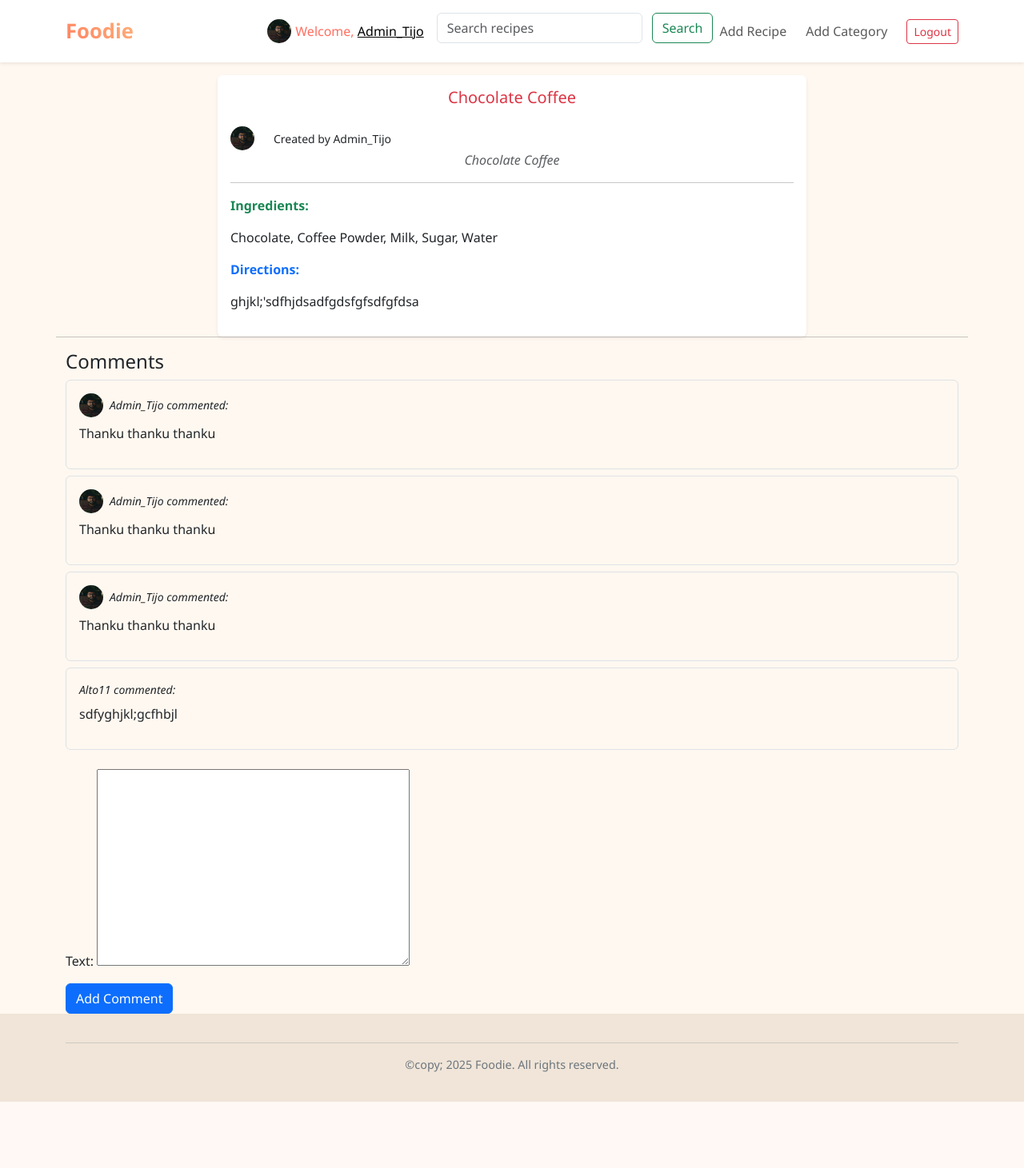
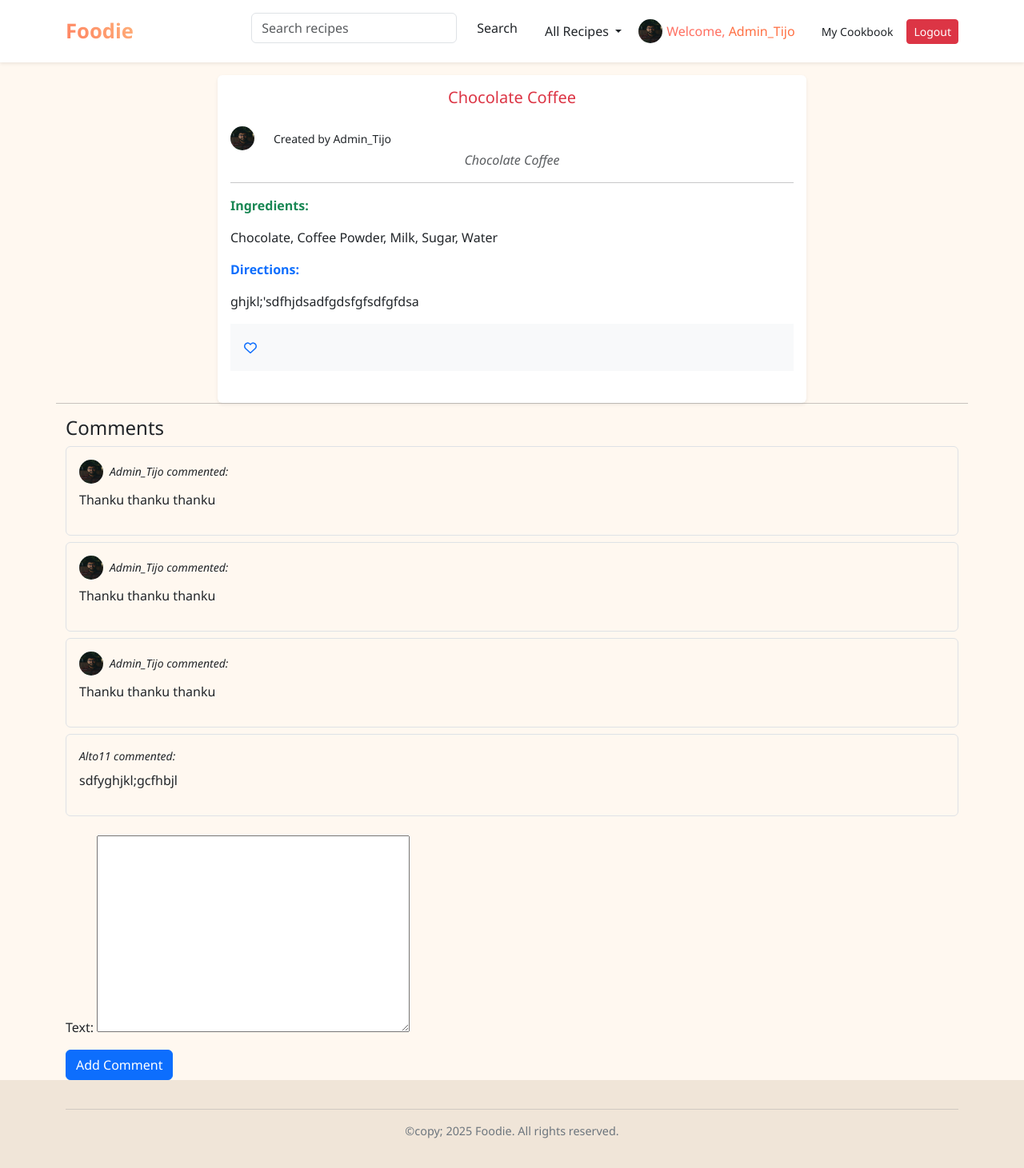
Before and after one commit to Tijo-11/foodie, a Django app: page /recipes/1/ in a window 1280 px wide. Shown: the whole page at 80% size. Before the commit the page ends 1378 px from the top, so only its background shows below. Run offline with Django 5.2, Linux system fonts and the light colour scheme; a user stored in the database is signed in; data comes from the database, SQL or seed files in the repository; both versions use the stored data as it was after the commit; some libraries are stand-ins or nearby versions.

Commit message:
Favourite and cookbook features added

```diff
--- a/foodie/accounts/admin.py
+++ b/foodie/accounts/admin.py
@@ -1,5 +1,8 @@
 from django.contrib import admin
 from .models import UserProfile
 
+# class RecipeAdmin(admin.ModelAdmin):
+#     list_display = ('id', 'name', 'date_added', 'image')
+
 # Register your models here.
 admin.site.register(UserProfile)
--- a/foodie/foodie/settings.py
+++ b/foodie/foodie/settings.py
@@ -29,6 +29,8 @@ INSTALLED_APPS = [
     "django.contrib.staticfiles",
     #installed apps
     'django_bootstrap5',
+    'django.contrib.humanize',
+    'fontawesomefree',
     #custome apps
     'sandbox','foodie_app','recipes', 'comments','accounts',
 ]
@@ -121,3 +123,5 @@ DEFAULT_AUTO_FIELD = "django.db.models.BigAutoField"
 LOGOUT_REDIRECT_URL = "foodie_app:index" # After logout → go to homepage (index)
 LOGIN_REDIRECT_URL = "foodie_app:index" # After login → go to homepage
 LOGIN_URL = "accounts:login"
+
+SESSION_ENGINE = 'django.contrib.sessions.backends.db'
--- a/foodie/notes.txt
+++ b/foodie/notes.txt
@@ -2,4 +2,5 @@ Give class notes based on tansript, don't skip any important detail.
 It should be explanatory. But please do align with the transcript. Don't create
 new features or remove features or use different names. If you find any difficulty in
 understanding anything ask me. Ofcourse this is autogenerated transcript so there will be errors,
- try to minimise them by following a logical flow. Do mention which files to change
+ try to minimise them by following a logical flow. Do mention which files to change. If there is
+ mentioning about documentaion add that too
--- a/foodie/recipes/admin.py
+++ b/foodie/recipes/admin.py
@@ -3,7 +3,7 @@ from .models import Recipe
 
 # Register your models here.
 class RecipeAdmin(admin.ModelAdmin):
-    list_display = ('id', 'name', 'date_added')
+    list_display = ('id', 'name', 'date_added', 'image')
 
 
 admin.site.register(Recipe, RecipeAdmin)
--- a/foodie/recipes/models.py
+++ b/foodie/recipes/models.py
@@ -15,6 +15,11 @@ class Recipe(models.Model):
         null=True,                   # optional
          blank=True )
     user = models.ForeignKey(User, on_delete=models.CASCADE, related_name='recipes', null=True, default=1)
+    favorited_by = models.ManyToManyField(
+        User,
+        related_name="favorite_recipes",
+        blank=True
+    )
 
 
     class Meta:
--- a/foodie/recipes/templates/recipes/recipe.html
+++ b/foodie/recipes/templates/recipes/recipe.html
@@ -38,10 +38,32 @@
         <p>{{ recipe.ingredients }}</p>
         <p><strong class="text-primary">Directions:</strong></p>
         <p>{{ recipe.directions }}</p>
+        {% if user.is_authenticated %}
+        <div class="p-3 mb-4 bg-light">
+          <form
+            method="post"
+            action="{% url 'recipes:toggle_favorite' recipe.id %}"
+          >
+            {% csrf_token %} {% if recipe in user.favorite_recipes.all %}
+            <!-- Already favorited → solid red heart -->
+            <button type="submit" class="btn btn-link p-0 m-0">
+              <i class="fas fa-heart" style="color: red"></i>
+            </button>
+            {% else %}
+            <!-- Not yet favorited → outlined heart -->
+            <button type="submit" class="btn btn-link p-0 m-0">
+              <i class="far fa-heart"></i>
+            </button>
+            {% endif %}
+          </form>
+        </div>
+        {% endif %}
       </div>
     </div>
   </div>
+
   <hr />
+
   <h4>Comments</h4>
   <div class="mb-3">
     {% for comment in comments %}
@@ -64,6 +86,7 @@
   </div>
 
   {% if user.is_authenticated %}
+
   <form method="post">
     {% csrf_token %} {{ comment_form.as_p }}
     <button type="submit" class="btn btn-primary">Add Comment</button>
@@ -73,6 +96,7 @@
     <a href="{% url 'accounts:login' %}" class="btn btn-primary">Log in</a> to
     add a comment.
   </p>
+
   {% endif %}
 </div>
 {% endblock content %}
--- a/foodie/recipes/urls.py
+++ b/foodie/recipes/urls.py
@@ -7,4 +7,10 @@ urlpatterns = [
     path('', views.recipes_view, name='recipes'),
     path('<int:recipe_id>/', views.recipe, name='recipe_detail'),  # Detail page for a single recipe
     path('search/', views.search_results, name='search_results'),
+    path(
+        "recipes/<int:recipe_id>/toggle_favorite/",
+        views.toggle_favorite,
+        name="toggle_favorite"
+    ),
+    path("my-favorites/", views.favorite_recipes, name="favorite_recipes"),
 ]
--- a/foodie/recipes/views.py
+++ b/foodie/recipes/views.py
@@ -2,6 +2,7 @@ from django.shortcuts import render, get_object_or_404, redirect
 from .models import Recipe  # import the Recipe model
 from comments.forms import CommentForm
 from django.db.models import Q
+from django.contrib.auth.decorators import login_required
 
 def recipes_view(request):
     recipes = Recipe.objects.all()  # fetch all recipes
@@ -64,3 +65,33 @@ def search_results(request):
         'results': results,
     }
     return render(request, 'recipes/search_results.html', context)
+
+
+@login_required
+def toggle_favorite(request, recipe_id):
+    # Get the recipe or return 404 if not found
+    recipe = get_object_or_404(Recipe, id=recipe_id)
+
+    # Check if current user already favorited this recipe
+    if request.user in recipe.favorited_by.all():
+        # If yes → remove (unfavorite)
+        recipe.favorited_by.remove(request.user)
+    else:
+        # If not → add to favorites
+        recipe.favorited_by.add(request.user)
+
+    # Redirect back to the recipe detail page
+    return redirect("recipes:recipe_detail", recipe_id=recipe.id)
+
+
+@login_required
+def favorite_recipes(request):
+    user = request.user
+    # Access the related name from Recipe model
+    favorites = user.favorite_recipes.all()
+
+    context = {
+        "recipes": favorites
+    }
+
+    return render(request, "recipes/favorites.html", context)
--- a/foodie/sandbox/urls.py
+++ b/foodie/sandbox/urls.py
@@ -1,9 +1,10 @@
 from django.urls import path
-from .views import RecipeDetailView, feedback, RecipeListView, thank_you
+from .views import RecipeDetailView, feedback, RecipeListView, thank_you, feedback_review
 
 urlpatterns = [
     path("", RecipeListView.as_view(), name="recipe-list"),
     path("<int:pk>/", RecipeDetailView.as_view(), name="recipe-detail"),
     path('feedback/', feedback, name='feedback'),
-     path("thank-you/", thank_you, name="thank_you"),
+    path("thank-you/", thank_you, name="thank_you"),
+    path('feedback/review/', feedback_review, name='feedback_review'),
 ]
--- a/foodie/templates/base.html
+++ b/foodie/templates/base.html
@@ -1,4 +1,4 @@
-{% load django_bootstrap5 %}
+{% load static %} {% load django_bootstrap5 %}
 <!DOCTYPE html>
 <html lang="en">
   <head>
@@ -81,7 +81,40 @@
       .btn-outline-danger {
         margin-left: 0.5rem;
       }
+
+      <style > .btn-foodie {
+        background-color: #ff7043; /* warm orange, inspired by Tasty */
+        color: white;
+        border: none;
+        transition: background-color 0.3s ease;
+      }
+
+      .btn-foodie:hover {
+        background-color: #ff5722; /* slightly darker on hover */
+        color: white;
+      }
+
+      .dropdown-menu a:hover {
+        background-color: #ffe0b2; /* light orange hover for dropdowns */
+      }
+
+      .navbar-text a {
+        color: #ff7043;
+        text-decoration: none;
+      }
+
+      .navbar-text a:hover {
+        text-decoration: underline;
+      }
     </style>
+    <!-- FontAwesome CSS -->
+    <link
+      href="https://cdnjs.cloudflare.com/ajax/libs/font-awesome/6.5.0/css/all.min.css"
+      rel="stylesheet"
+    />
+
+    <!-- FontAwesome JS -->
+    <script src="https://cdnjs.cloudflare.com/ajax/libs/font-awesome/6.5.0/js/all.min.js"></script>
   </head>
   <body>
     <header>
@@ -101,9 +134,57 @@
           >
             <span class="navbar-toggler-icon"></span>
           </button>
+
           <div class="collapse navbar-collapse" id="mainNav">
             <ul class="navbar-nav ms-auto">
+              <!-- Search visible to all users -->
+              <li class="nav-item">
+                <form
+                  class="d-flex mt-2 mb-3"
+                  action="{% url 'recipes:search_results' %}"
+                  method="get"
+                >
+                  {{ search_form.query }}
+                  <button class="btn btn-foodie ms-1" type="submit">
+                    Search
+                  </button>
+                </form>
+              </li>
+
+              <!-- All Recipes with dropdown for authenticated users -->
+              <li class="nav-item dropdown">
+                <a
+                  class="btn btn-foodie dropdown-toggle mx-2"
+                  href="{% url 'recipes:recipes' %}"
+                  id="recipesDropdown"
+                  role="button"
+                  data-bs-toggle="dropdown"
+                  aria-expanded="false"
+                >
+                  All Recipes
+                </a>
+                {% if user.is_authenticated %}
+                <ul class="dropdown-menu" aria-labelledby="recipesDropdown">
+                  <li>
+                    <a
+                      class="dropdown-item"
+                      href="{% url 'foodie_app:add_recipe_no_genre' %}"
+                      >Add Recipe</a
+                    >
+                  </li>
+                  <li>
+                    <a
+                      class="dropdown-item"
+                      href="{% url 'foodie_app:add_category' %}"
+                      >Add Category</a
+                    >
+                  </li>
+                </ul>
+                {% endif %}
+              </li>
+
               {% if user.is_authenticated %}
+              <!-- Profile and Cookbook -->
               <li class="nav-item d-flex align-items-center">
                 {% if user.profile.profile_photo %}
                 <img
@@ -120,37 +201,22 @@
               </li>
 
               <li class="nav-item d-flex align-items-center">
-                <span class="navbar-text"
-                  >Welcome,
-                  <a href="{% url 'accounts:edit_user_profile' %}">
-                    {{ user.username }}
-                  </a></span
+                <span class="navbar-text">
+                  Welcome,
+                  <a href="{% url 'accounts:edit_user_profile' %}"
+                    >{{ user.username }}</a
+                  >
+                </span>
+              </li>
+
+              <li class="nav-item">
+                <a
+                  class="btn btn-foodie btn-sm mx-2"
+                  href="{% url 'recipes:favorite_recipes' %}"
+                  >My Cookbook</a
                 >
               </li>
-              <li class="nav-item">
-                <form
-                  class="d-flex mt-2 mb-3"
-                  action="{% url 'recipes:search_results' %}"
-                  method="get"
-                >
-                  {{ search_form.query }}
-                  <button class="btn btn-outline-success ms-1" type="submit">
-                    Search
-                  </button>
-                </form>
-              </li>
-              <li class="nav-item">
-                <a
-                  class="nav-link"
-                  href="{% url 'foodie_app:add_recipe_no_genre' %}"
-                  >Add Recipe</a
-                >
-              </li>
-              <li class="nav-item">
-                <a class="nav-link" href="{% url 'foodie_app:add_category' %}"
-                  >Add Category</a
-                >
-              </li>
+
               <li class="nav-item d-flex align-items-center">
                 <form
                   method="post"
@@ -158,12 +224,13 @@
                   class="d-inline"
                 >
                   {% csrf_token %}
-                  <button type="submit" class="btn btn-outline-danger btn-sm">
+                  <button type="submit" class="btn btn-danger btn-sm">
                     Logout
                   </button>
                 </form>
               </li>
               {% else %}
+              <!-- Register/Login for unauthenticated users -->
               <li class="nav-item">
                 <a class="nav-link" href="{% url 'accounts:register' %}"
                   >Register</a
```
Also changed, not shown: foodie/recipes/templates/recipes/favorites.html (added, +32 -0 lines), foodie/sandbox/templates/sandbox/feedback_review.html (added, +7 -0 lines), foodie/sandbox/templates/sandbox/index.html (+14 -4 lines), foodie/sandbox/views.py (+57 -20 lines), foodie/db.sqlite3, foodie/recipes/migrations/0005_recipe_favorited_by.py (added), foodie/sandbox/templates/sandbox/feedback.html (renamed from foodie/sandbox/templates/sandbox/feedback_form.html).
